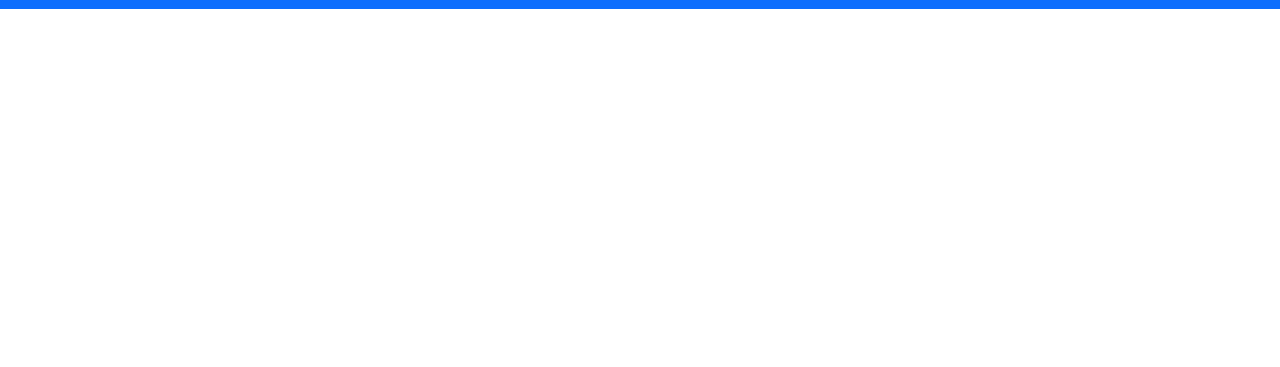
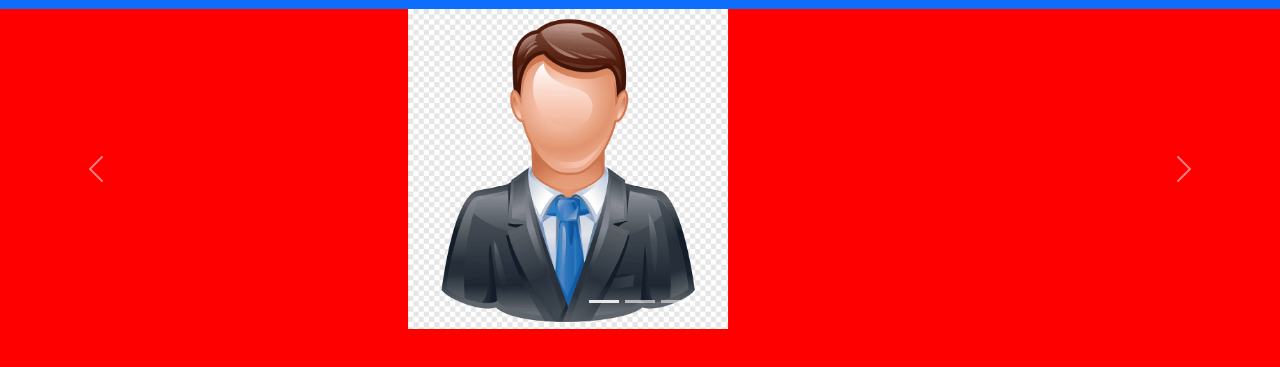
Before and after one commit to Ismail-MIah/nav_Slider_Animamtion, a plain HTML site: page index.html in a window 1280 px wide. Shown: the part 53-420 px from the top of the page. Drawn offline with Linux system fonts and the light colour scheme.

Commit message:
carousel Img slider bootstrap and rechange bootstrap navbar-> align-items-> center

```diff
--- a/index.html
+++ b/index.html
@@ -20,9 +20,9 @@
 
     <title>Hello, world!</title>
   </head>
-  <body>
+  <body style="background-color: red;">
     <!-- navbar Start -->
-    <div class="topbar">
+   <div class="topbar">
       <div class="container">
         <div class="row">
           <div class="col-6 align-self-center">
@@ -108,7 +108,36 @@
 
     <!-- navbar End -->
 
+    <!-- img Slider start  -->
+    <div id="carouselExampleIndicators" class="carousel slide" data-bs-ride="carousel">
+      <div class="carousel-indicators">
+        <button type="button" data-bs-target="#carouselExampleIndicators" data-bs-slide-to="0" class="active" aria-current="true" aria-label="Slide 1"></button>
+        <button type="button" data-bs-target="#carouselExampleIndicators" data-bs-slide-to="1" aria-label="Slide 2"></button>
+        <button type="button" data-bs-target="#carouselExampleIndicators" data-bs-slide-to="2" aria-label="Slide 3"></button>
+      </div>
+      <div class="carousel-inner">
+        <div class="carousel-item active">
+          <img src="img/man-icon.png " class="d-block w-25 m-auto" alt="...">
+        </div>
+        <div class="carousel-item">
+          <img src="img/man-icon.png" class="d-block w-25 m-auto" alt="...">
+        </div>
+        <div class="carousel-item">
+          <img src="img/man-icon.png" class="d-block w-25 m-auto" alt="...">
+        </div>
+      </div>
+      <button class="carousel-control-prev" type="button" data-bs-target="#carouselExampleIndicators" data-bs-slide="prev">
+        <span class="carousel-control-prev-icon" aria-hidden="true"></span>
+        <span class="visually-hidden">Previous</span>
+      </button>
+      <button class="carousel-control-next" type="button" data-bs-target="#carouselExampleIndicators" data-bs-slide="next">
+        <span class="carousel-control-next-icon" aria-hidden="true"></span>
+        <span class="visually-hidden">Next</span>
+      </button>
+    </div>
+    <!-- img Slider end  -->
+
+    <script src="JS/bootstrap.js"></script>
     <script src="JS/main.js"></script>
-    <script src="JS/bootstrap.js"></script>
   </body>
 </html>
```
Also changed, not shown: CSS/bootstrap.css.
